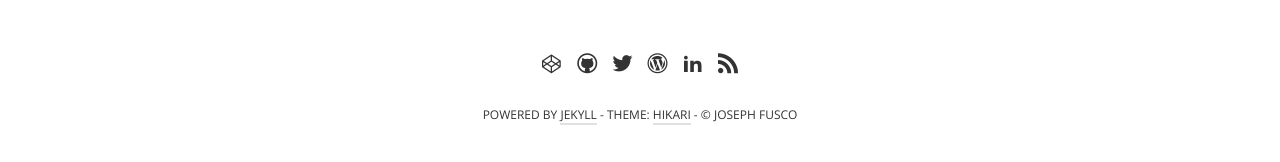
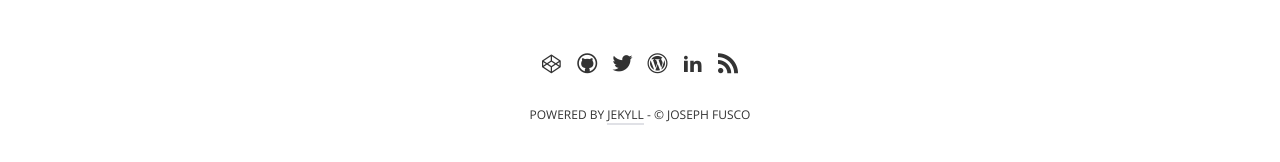
Before and after one commit to josephfusco/josephfusco.github.io, a Jekyll site: the page built from _posts/2015-6-8-coverting-psd-to-png-the-fast-way.md, in a window 1280 px wide. Shown: the part 1767-1929 px from the top of the page. Built offline with Jekyll 4.4.1, drawn with Linux system fonts in a browser that asks for light colours; some web fonts are replaced; Markdown is read by kramdown in place of the engine named in the settings; comment, search, counter and statistics services are not loaded.

Commit message:
Update default.html

```diff
--- a/_layouts/default.html
+++ b/_layouts/default.html
@@ -90,7 +90,7 @@
           {% comment %} Always Show Feed {% endcomment %}
           <li><a target="_blank" href="/atom.xml" title="feed"><i class="icon-feed"></i></a></li>
         </ul>
-        <small>Powered by <a target="_blank" href="http://http://jekyllrb.com/">Jekyll</a> - Theme: <a target="_blank" href="https://github.com/m3xm/hikari-for-Jekyll">hikari</a> - &copy; {{ site.author }}</small>
+        <small>Powered by <a target="_blank" href="http://http://jekyllrb.com/">Jekyll</a> - &copy; {{ site.author }}</small>
       </footer>
 
     </div>
```
